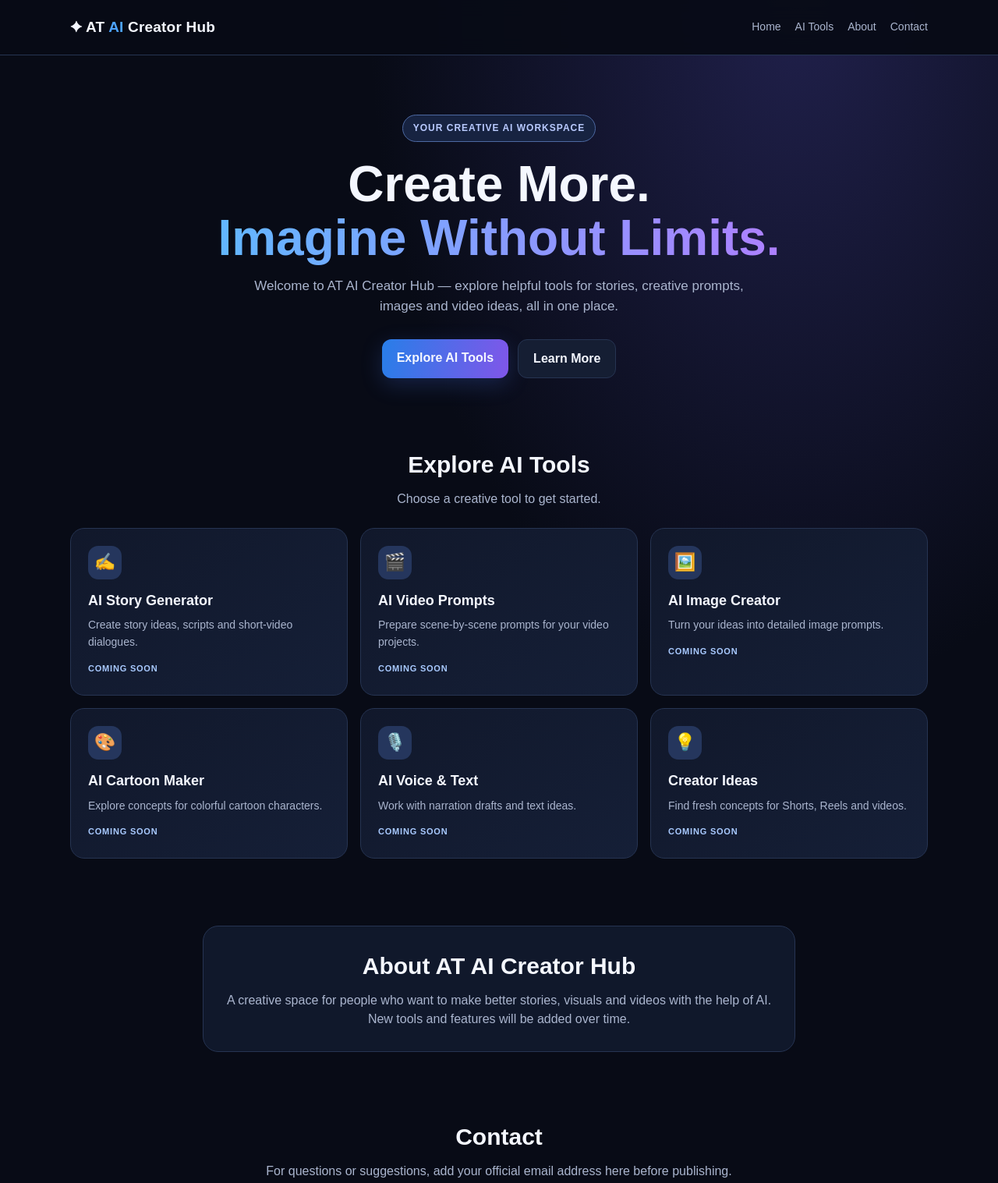
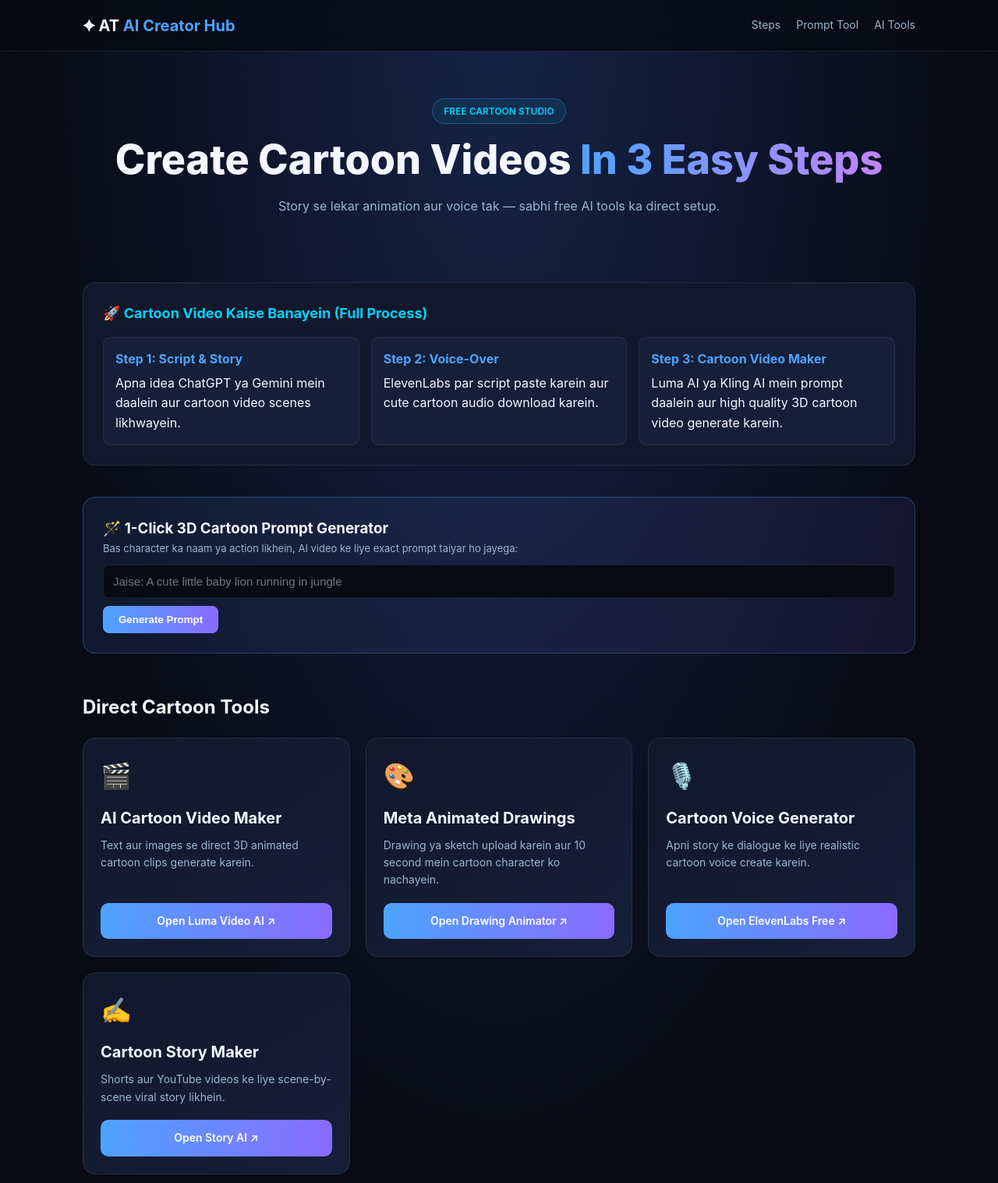
Before and after one commit to Abhishek001144/at-ai-creator-hub, a plain HTML site: page index.html in a window 1280 px wide. Shown: the top 1517 px of the page at 78% size. Drawn offline with Linux system fonts and the light colour scheme.

Commit message:
Update index.html for new AI tools and layout

```diff
--- a/index.html
+++ b/index.html
@@ -3,81 +3,234 @@
 <head>
   <meta charset="UTF-8">
   <meta name="viewport" content="width=device-width, initial-scale=1.0">
-  <meta name="description" content="AT AI Creator Hub - Explore creative AI tools for stories, prompts, images and videos.">
-  <meta name="theme-color" content="#080b16">
-  <title>AT AI Creator Hub | All-in-One AI Tools</title>
+  <meta name="description" content="AT AI Creator Hub - Free AI Cartoon & Video Making Tools">
+  <title>AT AI Creator Hub | Free AI Cartoon Maker</title>
   <style>
-    :root{--bg:#080b16;--panel:#11182b;--panel2:#151f37;--text:#f4f7ff;--muted:#aab5ce;--blue:#4da3ff;--purple:#9a6bff;--line:#263452}
-    *{box-sizing:border-box}
-    body{margin:0;background:radial-gradient(ellipse at 80% 0%,#20204b 0%,transparent 38%),var(--bg);color:var(--text);font-family:Arial,Helvetica,sans-serif;line-height:1.55}
-    a{color:inherit;text-decoration:none}
-    .wrap{width:min(1100px,92%);margin:auto}
-    header{position:sticky;top:0;z-index:5;background:#080b16eF;border-bottom:1px solid var(--line);backdrop-filter:blur(12px)}
-    .nav{min-height:70px;display:flex;align-items:center;justify-content:space-between;gap:16px}
-    .brand{font-size:19px;font-weight:800;letter-spacing:.2px}
-    .brand span{color:var(--blue)}
-    nav{display:flex;gap:18px;color:var(--muted);font-size:14px}
-    .hero{padding:76px 0 54px;text-align:center}
-    .tag{display:inline-block;padding:7px 13px;border:1px solid #4d69a2;border-radius:30px;color:#b9caff;background:#172341;font-size:12px;font-weight:700;letter-spacing:1px}
-    h1{font-size:clamp(36px,7vw,64px);line-height:1.08;margin:20px 0 14px}
-    h1 .glow{background:linear-gradient(90deg,#62b7ff,#ad80ff);-webkit-background-clip:text;background-clip:text;color:transparent}
-    .intro{max-width:650px;margin:0 auto;color:var(--muted);font-size:17px}
-    .actions{display:flex;justify-content:center;gap:12px;flex-wrap:wrap;margin-top:28px}
-    .btn{padding:12px 19px;border-radius:12px;font-weight:700;background:linear-gradient(100deg,#287ee8,#8056e9);box-shadow:0 8px 28px #4b7eff35}
-    .btn.secondary{background:#151e33;border:1px solid var(--line);box-shadow:none}
-    section{padding:34px 0 52px}
-    .section-head{text-align:center;margin-bottom:24px}
-    h2{font-size:30px;margin:0 0 8px}
-    .sub{color:var(--muted);margin:0}
-    .grid{display:grid;grid-template-columns:repeat(3,1fr);gap:16px}
-    .card{background:linear-gradient(145deg,var(--panel),var(--panel2));border:1px solid var(--line);border-radius:18px;padding:22px;min-height:178px}
-    .ico{width:43px;height:43px;border-radius:13px;display:grid;place-items:center;font-size:22px;background:#25365d;margin-bottom:14px}
-    .card h3{margin:0 0 7px;font-size:18px}
-    .card p{margin:0;color:var(--muted);font-size:14px}
-    .soon{display:inline-block;margin-top:14px;color:#a9caff;font-size:11px;font-weight:700;letter-spacing:.8px}
-    .about{max-width:760px;margin:auto;text-align:center;background:#10182b;border:1px solid var(--line);border-radius:20px;padding:28px}
-    footer{border-top:1px solid var(--line);padding:25px 0;color:var(--muted);font-size:13px;text-align:center}
-    @media(max-width:720px){nav{gap:11px;font-size:12px}.brand{font-size:16px}.hero{padding:58px 0 38px}.grid{grid-template-columns:1fr 1fr}}
-    @media(max-width:460px){nav a:nth-child(3){display:none}.grid{grid-template-columns:1fr}.card{min-height:0}}
+    :root {
+      --bg: #080b16;
+      --panel: #11182b;
+      --panel2: #151f37;
+      --text: #f4f7ff;
+      --muted: #9ab5ce;
+      --blue: #4da3ff;
+      --purple: #8a6bff;
+      --accent: #00d2ff;
+      --line: rgba(255, 255, 255, 0.08);
+      --box-sizing: border-box;
+    }
+    * { box-sizing: border-box; margin: 0; padding: 0; }
+    body {
+      background: radial-gradient(ellipse at 50% 0%, #162447 0%, var(--bg) 65%);
+      color: var(--text);
+      font-family: -apple-system, BlinkMacSystemFont, "Segoe UI", Roboto, sans-serif;
+      line-height: 1.6;
+    }
+    a { text-decoration: none; color: inherit; }
+    .wrap { max-width: 1100px; margin: 0 auto; padding: 0 16px; }
+
+    header {
+      position: sticky; top: 0; z-index: 100;
+      background: rgba(8, 11, 22, 0.85);
+      border-bottom: 1px solid var(--line);
+      backdrop-filter: blur(12px);
+    }
+    .nav-wrap {
+      display: flex; justify-content: space-between; align-items: center;
+      height: 65px;
+    }
+    .brand { font-size: 20px; font-weight: 700; color: var(--text); }
+    .brand span { color: var(--blue); }
+    nav { display: flex; gap: 20px; font-size: 14px; }
+    nav a { color: var(--muted); transition: 0.2s; }
+    nav a:hover { color: var(--text); }
+
+    .hero { text-align: center; padding: 60px 0 40px; }
+    .tag {
+      display: inline-block; padding: 6px 14px; border: 1px solid rgba(77, 163, 255, 0.3);
+      border-radius: 20px; color: var(--accent); background: rgba(0, 210, 255, 0.08);
+      font-size: 12px; font-weight: 600; text-transform: uppercase; margin-bottom: 15px;
+    }
+    .hero h1 { font-size: clamp(30px, 6vw, 52px); font-weight: 800; line-height: 1.2; margin-bottom: 15px; }
+    .hero h1 span {
+      background: linear-gradient(90deg, #4da3ff, #c084fc);
+      -webkit-background-clip: text; -webkit-text-fill-color: transparent;
+    }
+    .hero p { color: var(--muted); max-width: 620px; margin: 0 auto 25px; font-size: 16px; }
+
+    /* Steps Section */
+    .steps-box {
+      background: var(--panel); border: 1px solid var(--line);
+      border-radius: 16px; padding: 25px; margin: 20px auto 40px;
+    }
+    .steps-box h3 { margin-bottom: 15px; font-size: 18px; color: var(--accent); }
+    .steps-list {
+      display: grid; grid-template-columns: repeat(auto-fit, minmax(220px, 1fr));
+      gap: 15px; text-align: left;
+    }
+    .step-item {
+      background: var(--panel2); padding: 15px; border-radius: 10px; border: 1px solid var(--line);
+    }
+    .step-num { font-weight: bold; color: var(--blue); margin-bottom: 5px; }
+
+    /* Prompt Box Tool */
+    .prompt-box {
+      background: linear-gradient(135deg, rgba(77, 163, 255, 0.1), rgba(138, 107, 255, 0.1));
+      border: 1px solid rgba(77, 163, 255, 0.3); border-radius: 16px; padding: 25px;
+      margin-bottom: 50px; text-align: left;
+    }
+    .prompt-box input {
+      width: 100%; padding: 12px; border-radius: 8px; border: 1px solid var(--line);
+      background: #080b16; color: #fff; margin: 10px 0; font-size: 15px;
+    }
+    .prompt-box button {
+      padding: 10px 20px; background: linear-gradient(90deg, #4da3ff, #8a6bff);
+      border: none; border-radius: 8px; color: #fff; font-weight: bold; cursor: pointer;
+    }
+    .result-box {
+      display: none; background: #080b16; padding: 15px; border-radius: 8px;
+      border: 1px dashed var(--blue); margin-top: 15px; font-family: monospace;
+      color: #9ab5ce; font-size: 14px; word-break: break-all;
+    }
+
+    /* Cards Grid */
+    .grid { display: grid; grid-template-columns: repeat(auto-fit, minmax(280px, 1fr)); gap: 20px; }
+    .card {
+      background: linear-gradient(145deg, var(--panel), var(--panel2));
+      border: 1px solid var(--line); border-radius: 16px; padding: 22px;
+      display: flex; flex-direction: column; justify-content: space-between;
+    }
+    .card .ico { font-size: 32px; margin-bottom: 12px; }
+    .card h3 { font-size: 20px; margin-bottom: 8px; }
+    .card p { color: var(--muted); font-size: 14px; margin-bottom: 18px; flex-grow: 1; }
+    .btn {
+      display: block; text-align: center; padding: 12px; border-radius: 10px;
+      background: linear-gradient(90deg, #4da3ff, #8a6bff); color: #fff;
+      font-weight: 600; font-size: 14px; transition: 0.2s;
+    }
+    .btn:hover { opacity: 0.9; }
+
+    footer {
+      border-top: 1px solid var(--line); padding: 30px 0;
+      text-align: center; color: var(--muted); font-size: 13px; margin-top: 60px;
+    }
   </style>
 </head>
 <body>
+
   <header>
-  <div class="wrap nav">
-    <a class="brand" href="#home">✦ AT <span>AI</span> Creator Hub</a>
-    <nav aria-label="Main navigation">
-      <a href="#home">Home</a><a href="#tools">AI Tools</a><a href="#about">About</a><a href="#contact">Contact</a>
+    <div class="wrap nav-wrap">
+      <a href="#" class="brand">✦ AT <span>AI Creator Hub</span></a>
+      <nav>
+        <a href="#workflow">Steps</a>
+        <a href="#prompt-gen">Prompt Tool</a>
+        <a href="#tools">AI Tools</a>
       </nav>
     </div>
   </header>
-<main>
-  <section class="hero wrap" id="home">
-    <span class="tag">YOUR CREATIVE AI WORKSPACE</span>
-    <h1>Create More.<br><span class="glow">Imagine Without Limits.</span></h1>
-    <p class="intro">Welcome to AT AI Creator Hub — explore helpful tools for stories, creative prompts, images and video ideas, all in one place.</p>
-    <div class="actions">
-      <a class="btn" href="#tools">Explore AI Tools</a>
-      <a class="btn secondary" href="#about">Learn More</a>
+
+  <main class="wrap">
+    <section class="hero">
+      <span class="tag">Free Cartoon Studio</span>
+      <h1>Create Cartoon Videos <span>In 3 Easy Steps</span></h1>
+      <p>Story se lekar animation aur voice tak — sabhi free AI tools ka direct setup.</p>
+    </section>
+
+    <!-- 3 Simple Steps -->
+    <section id="workflow" class="steps-box">
+      <h3>🚀 Cartoon Video Kaise Banayein (Full Process)</h3>
+      <div class="steps-list">
+        <div class="step-item">
+          <div class="step-num">Step 1: Script & Story</div>
+          <p>Apna idea ChatGPT ya Gemini mein daalein aur cartoon video scenes likhwayein.</p>
+        </div>
+        <div class="step-item">
+          <div class="step-num">Step 2: Voice-Over</div>
+          <p>ElevenLabs par script paste karein aur cute cartoon audio download karein.</p>
+        </div>
+        <div class="step-item">
+          <div class="step-num">Step 3: Cartoon Video Maker</div>
+          <p>Luma AI ya Kling AI mein prompt daalein aur high quality 3D cartoon video generate karein.</p>
+        </div>
       </div>
     </section>
-  <section class="wrap" id="tools">
-    <div class="section-head"><h2>Explore AI Tools</h2><p class="sub">Choose a creative tool to get started.</p></div>
+
+    <!-- Instant Prompt Generator -->
+    <section id="prompt-gen" class="prompt-box">
+      <h3>🪄 1-Click 3D Cartoon Prompt Generator</h3>
+      <p style="color: var(--muted); font-size: 13px;">Bas character ka naam ya action likhein, AI video ke liye exact prompt taiyar ho jayega:</p>
+      <input type="text" id="userInput" placeholder="Jaise: A cute little baby lion running in jungle">
+      <button onclick="createPrompt()">Generate Prompt</button>
+      <div id="output" class="result-box"></div>
+    </section>
+
+    <!-- Main Tools Section -->
+    <h2 id="tools" style="margin-bottom: 20px; font-size: 24px;">Direct Cartoon Tools</h2>
     <div class="grid">
-      <article class="card"><div class="ico">✍️</div><h3>AI Story Generator</h3><p>Create story ideas, scripts and short-video dialogues.</p><span class="soon">COMING SOON</span></article>
-      <article class="card"><div class="ico">🎬</div><h3>AI Video Prompts</h3><p>Prepare scene-by-scene prompts for your video projects.</p><span class="soon">COMING SOON</span></article>
-      <article class="card"><div class="ico">🖼️</div><h3>AI Image Creator</h3><p>Turn your ideas into detailed image prompts.</p><span class="soon">COMING SOON</span></article>
-      <article class="card"><div class="ico">🎨</div><h3>AI Cartoon Maker</h3><p>Explore concepts for colorful cartoon characters.</p><span class="soon">COMING SOON</span></article>
-      <article class="card"><div class="ico">🎙️</div><h3>AI Voice & Text</h3><p>Work with narration drafts and text ideas.</p><span class="soon">COMING SOON</span></article>
-      <article class="card"><div class="ico">💡</div><h3>Creator Ideas</h3><p>Find fresh concepts for Shorts, Reels and videos.</p><span class="soon">COMING SOON</span></article>
+
+      <!-- Video Maker -->
+      <div class="card">
+        <div>
+          <div class="ico">🎬</div>
+          <h3>AI Cartoon Video Maker</h3>
+          <p>Text aur images se direct 3D animated cartoon clips generate karein.</p>
         </div>
-  </section>
-  <section class="wrap" id="about">
-    <div class="about"><h2>About AT AI Creator Hub</h2><p class="sub">A creative space for people who want to make better stories, visuals and videos with the help of AI. New tools and features will be added over time.</p></div>
-  </section>
-  <section class="wrap" id="contact">
-    <div class="section-head"><h2>Contact</h2><p class="sub">For questions or suggestions, add your official email address here before publishing.</p></div>
-  </section>
+        <a href="https://lumalabs.ai/dream-machine" target="_blank" class="btn">Open Luma Video AI ↗</a>
+      </div>
+
+      <!-- Quick Animation -->
+      <div class="card">
+        <div>
+          <div class="ico">🎨</div>
+          <h3>Meta Animated Drawings</h3>
+          <p>Drawing ya sketch upload karein aur 10 second mein cartoon character ko nachayein.</p>
+        </div>
+        <a href="https://sketch.metademolab.com/" target="_blank" class="btn">Open Drawing Animator ↗</a>
+      </div>
+
+      <!-- Voice Maker -->
+      <div class="card">
+        <div>
+          <div class="ico">🎙️</div>
+          <h3>Cartoon Voice Generator</h3>
+          <p>Apni story ke dialogue ke liye realistic cartoon voice create karein.</p>
+        </div>
+        <a href="https://elevenlabs.io/" target="_blank" class="btn">Open ElevenLabs Free ↗</a>
+      </div>
+
+      <!-- Script Generator -->
+      <div class="card">
+        <div>
+          <div class="ico">✍️</div>
+          <h3>Cartoon Story Maker</h3>
+          <p>Shorts aur YouTube videos ke liye scene-by-scene viral story likhein.</p>
+        </div>
+        <a href="https://chatgpt.com/" target="_blank" class="btn">Open Story AI ↗</a>
+      </div>
+
+    </div>
   </main>
-<footer><div class="wrap">© 2026 AT AI Creator Hub. All rights reserved.</div></footer>
+
+  <footer>
+    <div class="wrap">
+      <p>© 2026 AT AI Creator Hub. Free Video Creation Platform.</p>
+    </div>
+  </footer>
+
+  <script>
+    function createPrompt() {
+      const val = document.getElementById('userInput').value;
+      const out = document.getElementById('output');
+      if(!val.trim()) {
+        alert('Pehle kuch text likhein!');
+        return;
+      }
+      const fullPrompt = "Cute 3D Pixar Disney style animation, " + val + ", vibrant colors, soft lighting, ultra detailed, cinematic 4k render.";
+      out.style.display = 'block';
+      out.innerHTML = "<strong>Copied Prompt for Video AI:</strong><br>" + fullPrompt;
+      navigator.clipboard.writeText(fullPrompt);
+      alert('Prompt copy ho gaya! Ab Video Maker tool mein paste karein.');
+    }
+  </script>
+
 </body>
 </html>
```
Lines whose indentation alone changed are shown as unchanged.
